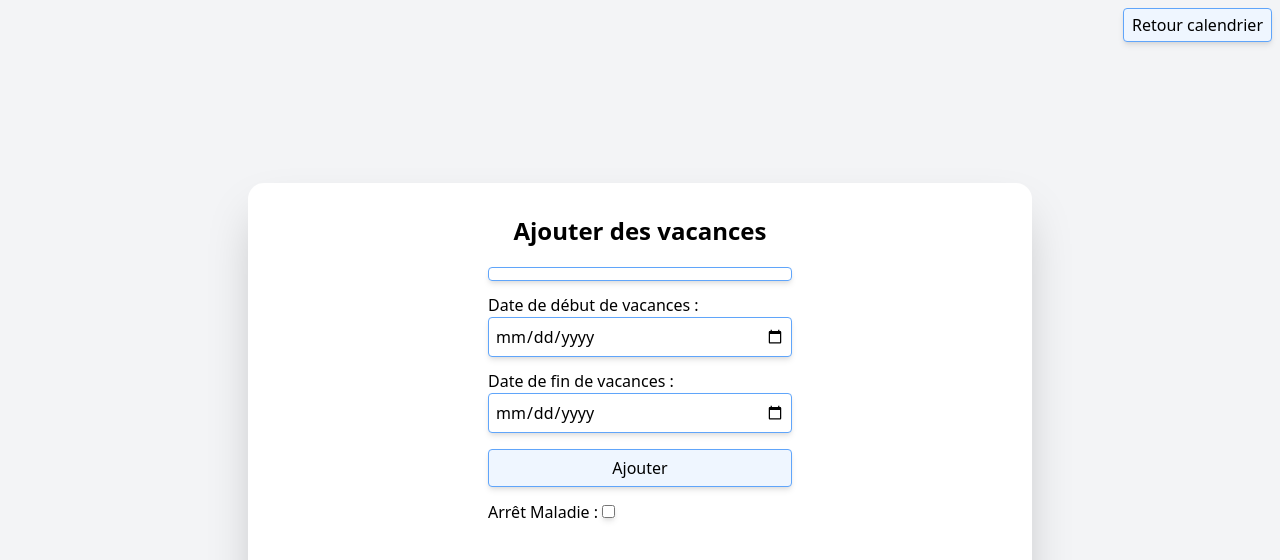
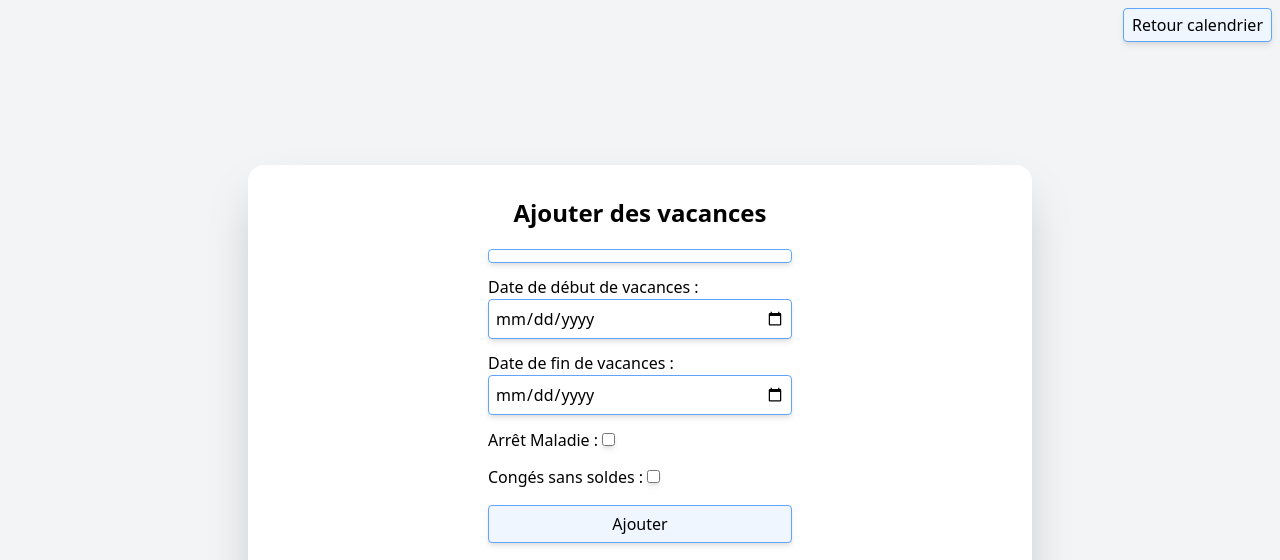
Before and after one commit to RomainChardon/CalendrierVacance, a Symfony app: template templates/index.html.twig in a window 1280 px wide. Shown: the top 560 px of the page. Run offline with Twig, Linux system fonts and the light colour scheme; the template is opened without the code that fills it, so the values that code supplies are empty; some libraries are stand-ins or nearby versions.

Commit message:
conges sans soldes plus maladie qui ne décompte pas

```diff
--- a/templates/include/notif.html.twig
+++ b/templates/include/notif.html.twig
@@ -1,6 +1,6 @@
 <script src="https://cdn.jsdelivr.net/gh/alpinejs/alpine@2.8.2/dist/alpine.min.js"></script>
 {% for message in app.flashes('msg') %}
-	<div x-data="{show: true}" x-init="setTimeout(() => show = false, 5000)" x-show="show" class="bg-gray-100 flex justify-center  align-top ">
+	<div x-data="{show: true}" x-init="setTimeout(() => show = false, 2500)" x-show="show" class="bg-gray-100 flex justify-center  align-top ">
 		<div class="fixed">
 			<div class="text-center w-56 m-6 p-6 bg-red-500 rounded-md ">
 				{{ message }}
@@ -10,7 +10,7 @@
 {% endfor %}
 
 {% for message in app.flashes('succes') %}
-	<div x-data="{show: true}" x-init="setTimeout(() => show = false, 5000)" x-show="show" class="bg-gray-100 flex justify-center  align-top ">
+	<div x-data="{show: true}" x-init="setTimeout(() => show = false, 2500)" x-show="show" class="bg-gray-100 flex justify-center  align-top ">
 		<div class="fixed">
 			<div class="text-center w-56 m-6 p-6 bg-green-500 rounded-md ">
 				{{ message }}
--- a/templates/index.html.twig
+++ b/templates/index.html.twig
@@ -28,13 +28,16 @@
 						<label for="date_fin" class="">Date de fin de vacances :</label><br>
 						<input type="date" name="date_fin" id="date_fin" class="border border-blue-400 shadow-md rounded p-1.5 w-full" required>
 					</div>
+					<div class="mt-3">
+						<label for="admin">Arrêt Maladie :</label>
+						<input type="checkbox" name="maladie" id="maladie" value="true" class="border border-blue-400 shadow-md rounded my-1.5 p-1">
+					</div>
+					<div class="mt-3">
+						<label for="admin">Congés sans soldes :</label>
+						<input type="checkbox" name="congesSansSoldes" id="congesSansSoldes" value="true" class="border border-blue-400 shadow-md rounded my-1.5 p-1">
+					</div>
 					<div class="container w-full mt-4 flex justify-end">
 						<input type="submit" value="Ajouter" class="border border-blue-400 bg-blue-50 shadow-md rounded p-1.5 w-full px-5 hover:bg-blue-400 transition duration-200 ">
-					</div>
-					<div class="mt-3">
-						<label for="admin">Arrêt Maladie :
-						</label>
-						<input type="checkbox" name="maladie" id="maladie" value="true" class="border border-blue-400 shadow-md rounded my-1.5 p-1">
 					</div>
 				</form>
 			</div>
```
Also changed, not shown: src/Controller/Controller.php (+7 -5 lines).
